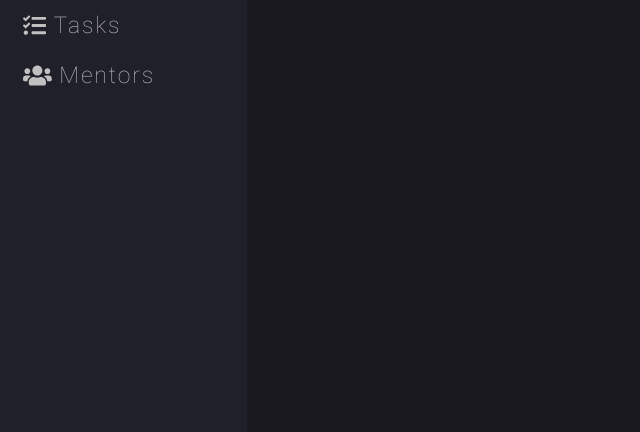
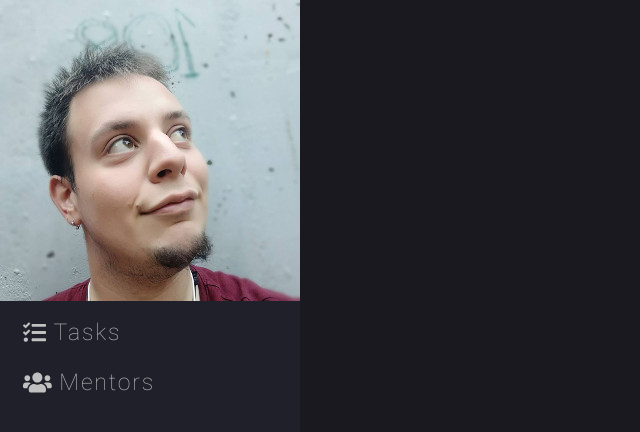
Before and after one commit to dev-cyprium/Timings, a React (Create React App) app: page / in a window 1280 px wide. Shown: the top 432 px of the page, without its empty margins (0-640 px from the left). Built offline with nearby package versions, Linux system fonts and the light colour scheme.

Commit message:
Add profile component with image

```diff
--- a/src/components/TaskPanel.js
+++ b/src/components/TaskPanel.js
@@ -1,4 +1,4 @@
-import React from 'react'
+import React from 'react';
 
 const TaskPanel = ({label, val}) => (
   <div className="TasksPanel">
--- a/src/components/layout/Navigation.js
+++ b/src/components/layout/Navigation.js
@@ -5,6 +5,8 @@ import routes from '../router-ext/routes';
 import { FontAwesomeIcon } from '@fortawesome/react-fontawesome'
 
 import './navigation.css';
+
+import Profile from './Profile';
 
 const IconLink = ({icon, label, ...rest}) => (
   <Link className="d-flex align-items-center" {...rest}>
@@ -15,6 +17,7 @@ const IconLink = ({icon, label, ...rest}) => (
 
 const Navigation = () => (
   <aside className='Navigation-navbar'>
+    <Profile />
     <ul>
       <li>
         <IconLink label="Tasks" icon="tasks" to={routes.tasks} />
--- /dev/null
+++ b/src/components/layout/Profile.js
@@ -0,0 +1,9 @@
+import React from 'react';
+
+import ProfileImage from '../../images/profile.jpg';
+
+const Profile = () => (
+  <img src={ProfileImage} />
+);
+
+export default Profile;
```
Also changed, not shown: src/images/profile.jpg (added), 1 other file (tests, documents, lock files or other folders).
